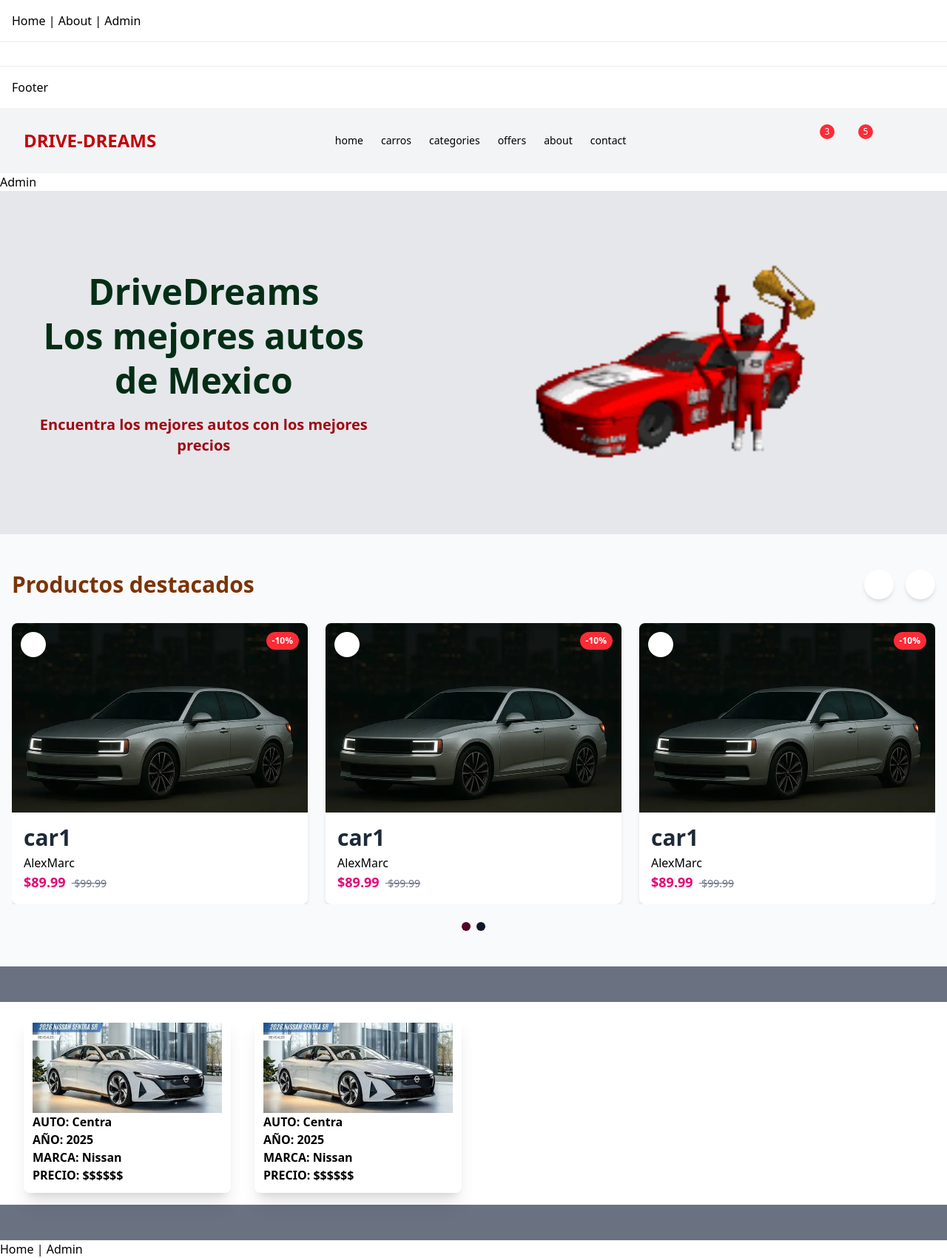
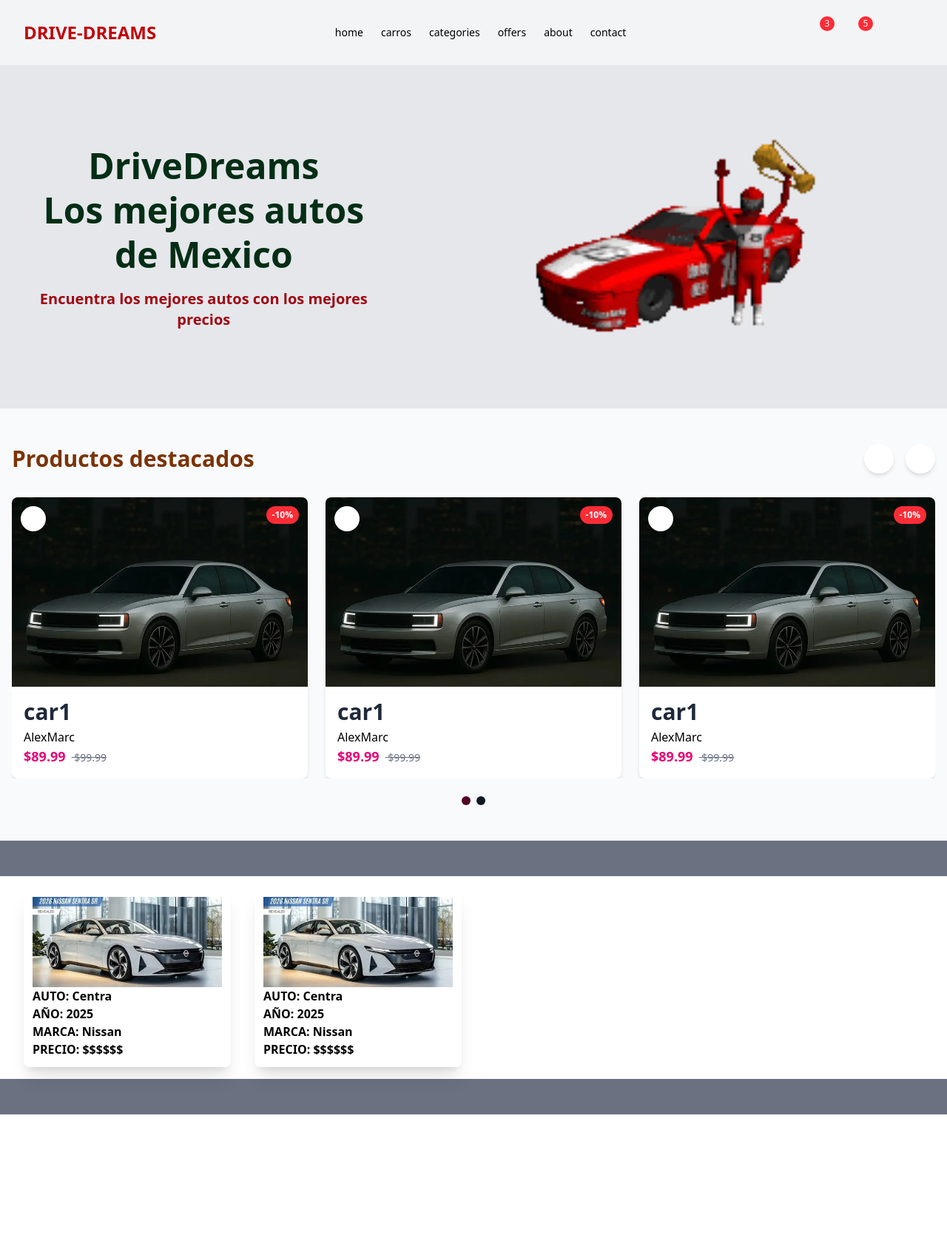
Before and after one commit to AlexxMontfort/EcomerceDriveDreamsV2, a Vue app: page / in a window 1280 px wide. Shown: the whole page at 74% size. After the commit the page ends 1506 px from the top, so only its background shows below. Built offline with nearby package versions, Linux system fonts and the light colour scheme; some icons are missing.

Commit message:
Version estable | se eliminan los links a pantalla admin

```diff
--- a/src/App.vue
+++ b/src/App.vue
@@ -4,13 +4,6 @@
 <Hero />
 <Products />
 <Store />
-<!--ROUTERLINKS-->
-<div id="app">
-    <nav>
-      <router-link to="/">Home</router-link> |
-      <router-link to="/admin">Admin</router-link>
-    </nav>
-  </div>
 </template>
 <style>
 
--- a/src/components/Header.vue
+++ b/src/components/Header.vue
@@ -48,12 +48,6 @@
         </div>
       </div>
     </section>
-<!--admin link test-->
-<nav>
-  <router-link to="/admin">Admin</router-link> <!-- NUEVO -->
-</nav>
-<!--admin link test-->
-
     <!--Navbar links-->
   </header>
 </template>
--- a/src/layouts/MainLayout.vue
+++ b/src/layouts/MainLayout.vue
@@ -1,17 +1,3 @@
 <template>
-  <div>
-    <header style="padding:16px; border-bottom:1px solid #eee;">
-      <nav>
-        <router-link to="/">Home</router-link> |
-        <router-link to="/about">About</router-link> |
-        <router-link to="/admin">Admin</router-link>
-      </nav>
-    </header>
 
-    <main style="padding:16px;">
-      <router-view />
-    </main>
-
-    <footer style="padding:16px; border-top:1px solid #eee;">Footer</footer>
-  </div>
 </template>
--- a/src/views/Admin.vue
+++ b/src/views/Admin.vue
@@ -1,6 +1,5 @@
 <template>
-    <h1>TEST ADMIN AUU</h1>
-    <img src="https://static.vecteezy.com/system/resources/thumbnails/019/194/935/small_2x/global-admin-icon-color-outline-vector.jpg" alt="">
+
 </template>
 <script>
 
--- a/src/views/admin/AdminDashboard.vue
+++ b/src/views/admin/AdminDashboard.vue
@@ -1,7 +1,3 @@
 <template>
-  <div>
-    <h1>Admin Dashboard</h1>
-    <p>Resumen del panel</p>
-    <router-link to="/admin/users">Ir a Usuarios</router-link>
-  </div>
+
 </template>
```
Also changed, not shown: src/router/index.ts (line endings or trailing spaces).
